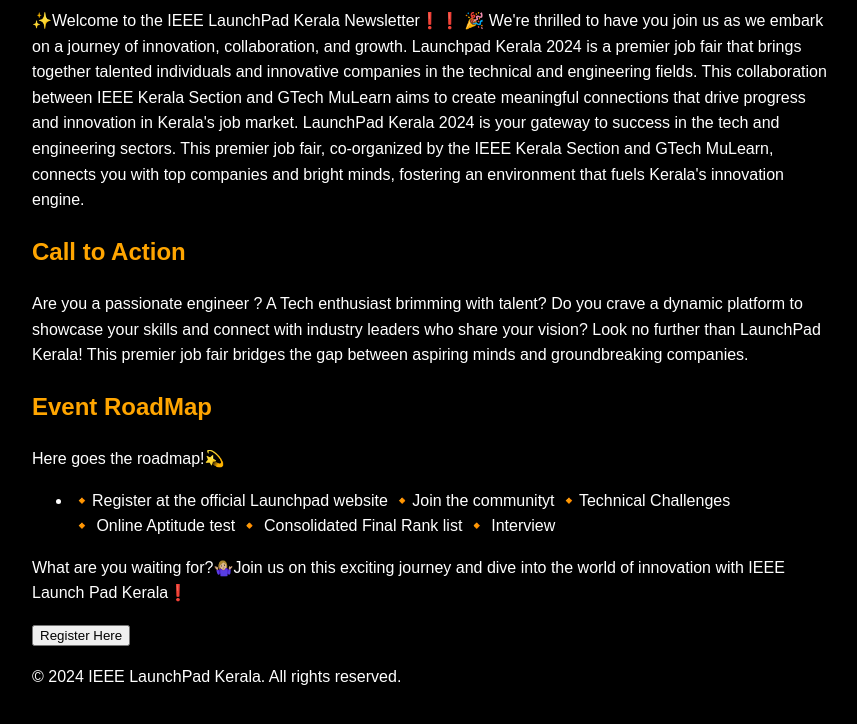
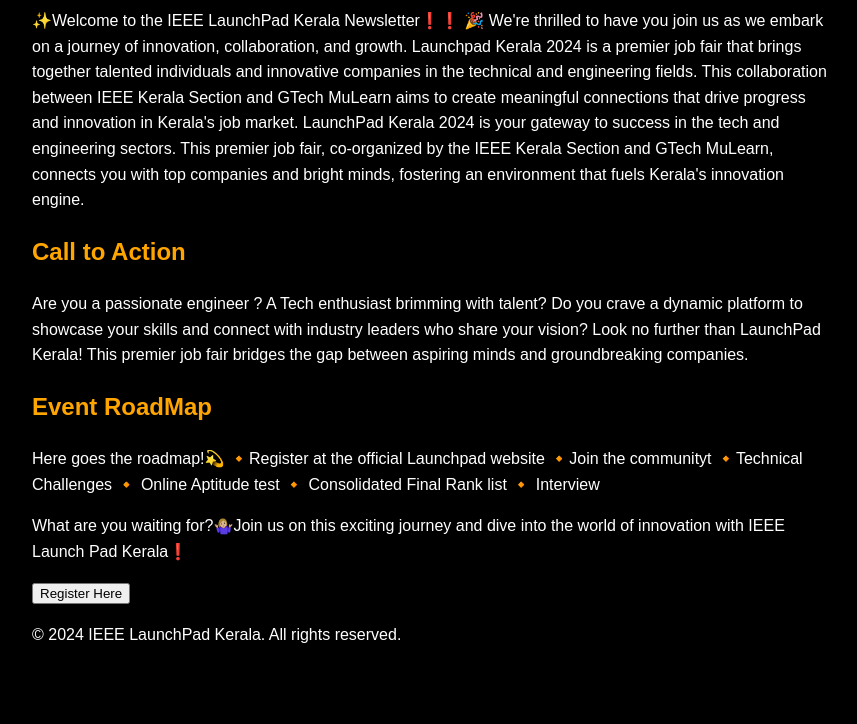
Before and after one commit to hamnasn/launchpad_2024, a plain HTML site: page index.html in a window 1280 px wide. Shown: the part 126-850 px from the top of the page, without its empty margins (208-1065 px from the left). Drawn offline with Linux system fonts and the light colour scheme.

Commit message:
Update index.html

```diff
--- a/index.html
+++ b/index.html
@@ -38,15 +38,15 @@ body {
                     This premier job fair bridges the gap between aspiring minds and groundbreaking companies.</p>
 
                 <h2>Event RoadMap</h2>
-                <p>Here goes the roadmap!💫</p>
-                <ul>
-                    <li> 🔸Register at the official Launchpad website
+                <p>Here goes the roadmap!💫
+
+                         🔸Register at the official Launchpad website
                          🔸Join the communityt
-                         🔸Technical Challenges</li>
-                         🔸 Online Aptitude test</li>
-                         🔸  Consolidated Final Rank list </li>
-                         🔸 Interview </li>
-                </ul>
+                         🔸Technical Challenges
+                         🔸 Online Aptitude test
+                         🔸  Consolidated Final Rank list
+                         🔸 Interview
+                </p>
 
                 <p>What are you waiting for?🤷🏼‍♀️Join us on this exciting journey and  dive into the world of innovation with IEEE Launch Pad Kerala❗</p>
                 <a href="https://launchpadkerala.org"><button>Register Here</button></a>
```
